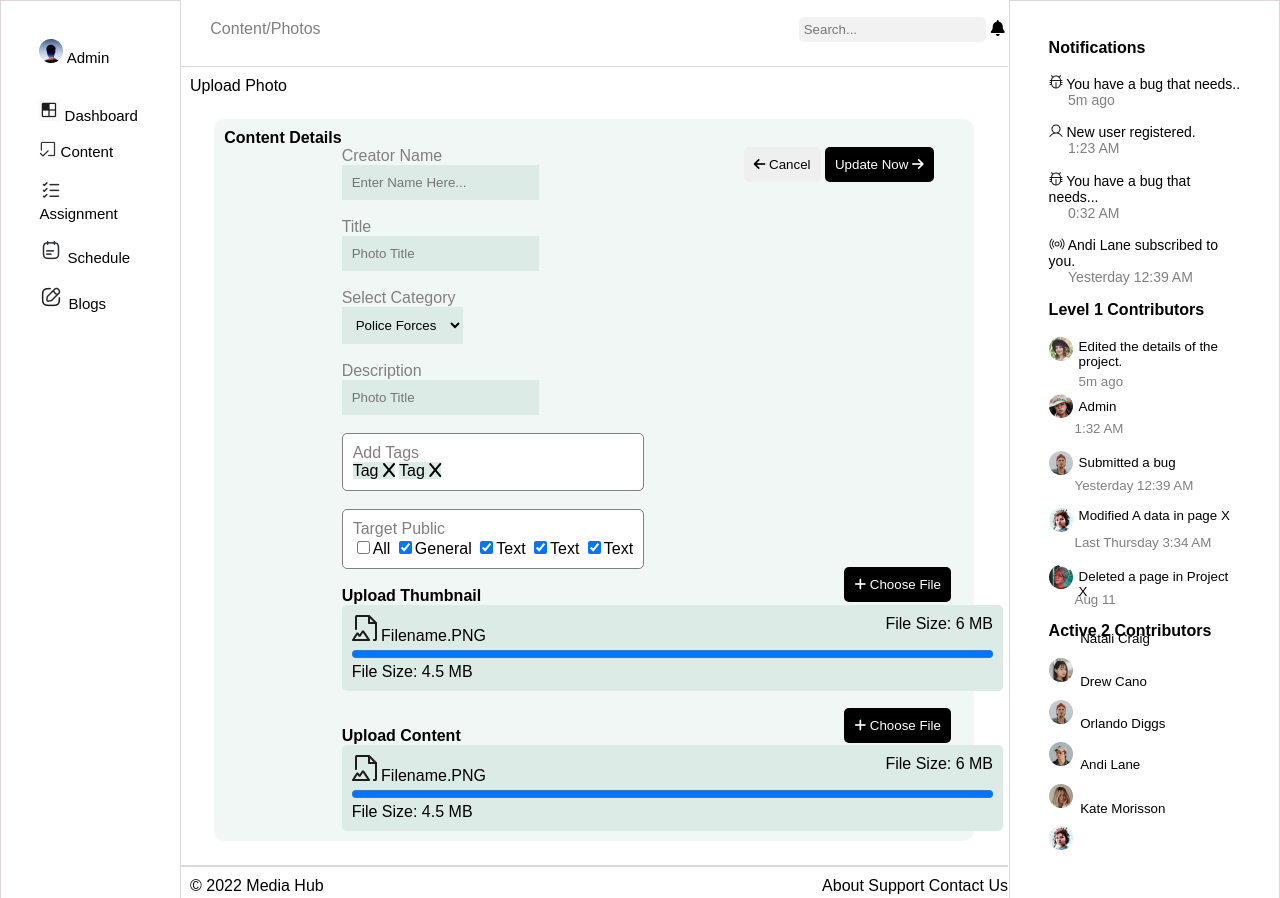
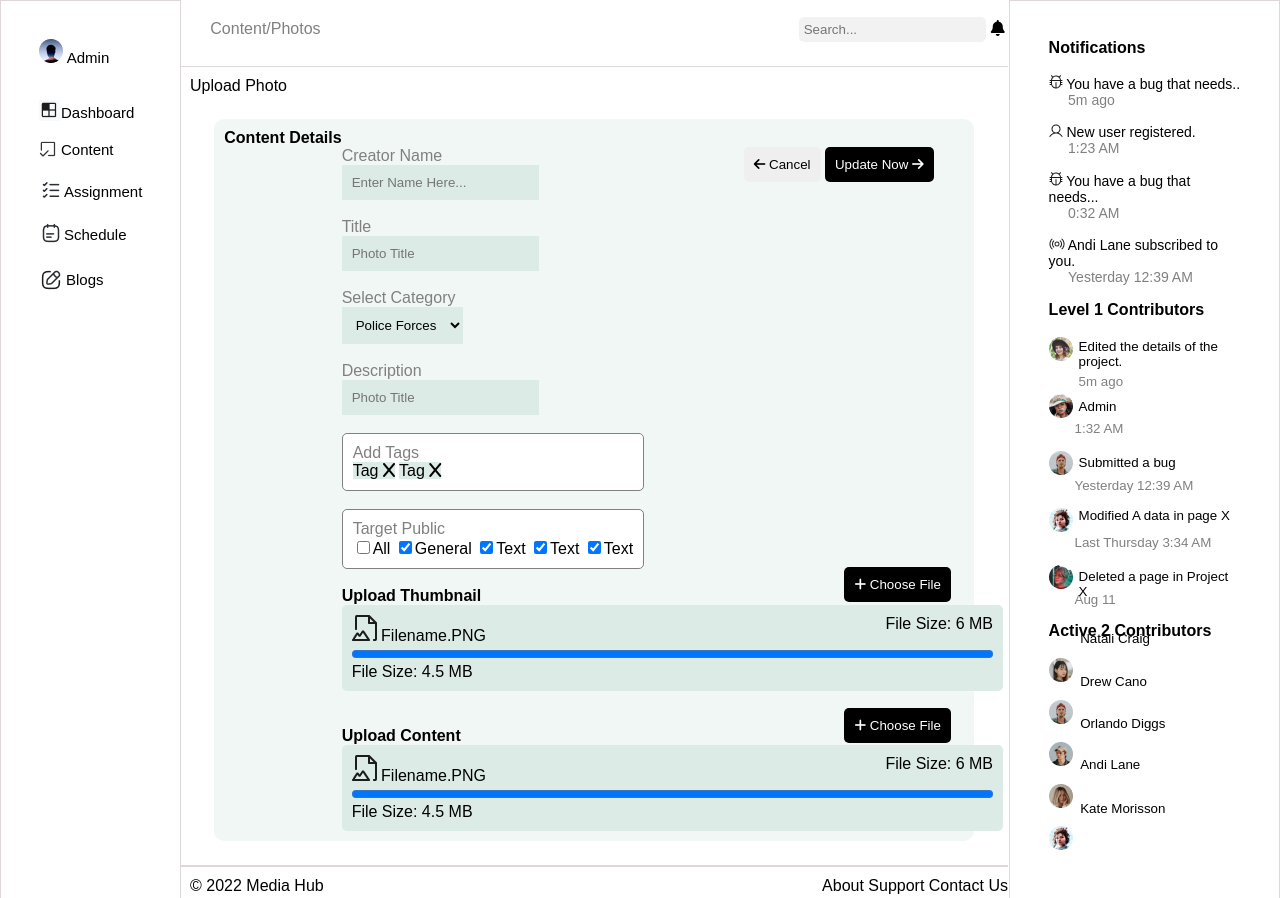
Before and after one commit to MushahidAli/AssignmentTEST, a plain HTML site: page index.html in a window 1280 px wide. Shown: the top 898 px of the page. Drawn offline with Linux system fonts and the light colour scheme.

Commit message:
Update index.html

```diff
--- a/index.html
+++ b/index.html
@@ -18,11 +18,11 @@
 <body>
     <div id="left" style="font-size:15px;position:absolute;left:0;top:0;width:8%;border:1px solid rgb(223, 215, 215);padding:3%;height:134%">
         <img src="assets/images/admin.png" /> Admin<br /><br /><br />
-        <img src="assets/images/dashboard.png" /> Dashboard<br /><br />
-        <img src="assets/images/content.png" /> Content<br /><br />
-        <img src="assets/images/assignment.png" /> Assignment<br /><br />
-        <img src="assets/images/schedule.png" /> Schedule<br /><br />
-        <img src="assets/images/blogs.png" /> Blogs
+        <img src="assets/images/dashboard.png" /> <div style="position:absolute;top:103px;left:60px;">Dashboard</div><br /><br />
+        <img src="assets/images/content.png" /> <div style="position:absolute;top:140px;left:60px;">Content</div><br /><br />
+        <img src="assets/images/assignment.png" /> <div style="position:absolute;top:182px;left:63px;">Assignment</div><br /><br />
+        <img src="assets/images/schedule.png" /> <div style="position:absolute;top:225px;left:63px;">Schedule</div><br /><br />
+        <img src="assets/images/blogs.png" /> <div style="position:absolute;top:270px;left:65px;">Blogs</div>
         <div style="position:absolute;bottom:0"><img src="assets/images/mediahub.png" /> Media<span style="color:orange">HUB</span></div>
     </div>
 
```
